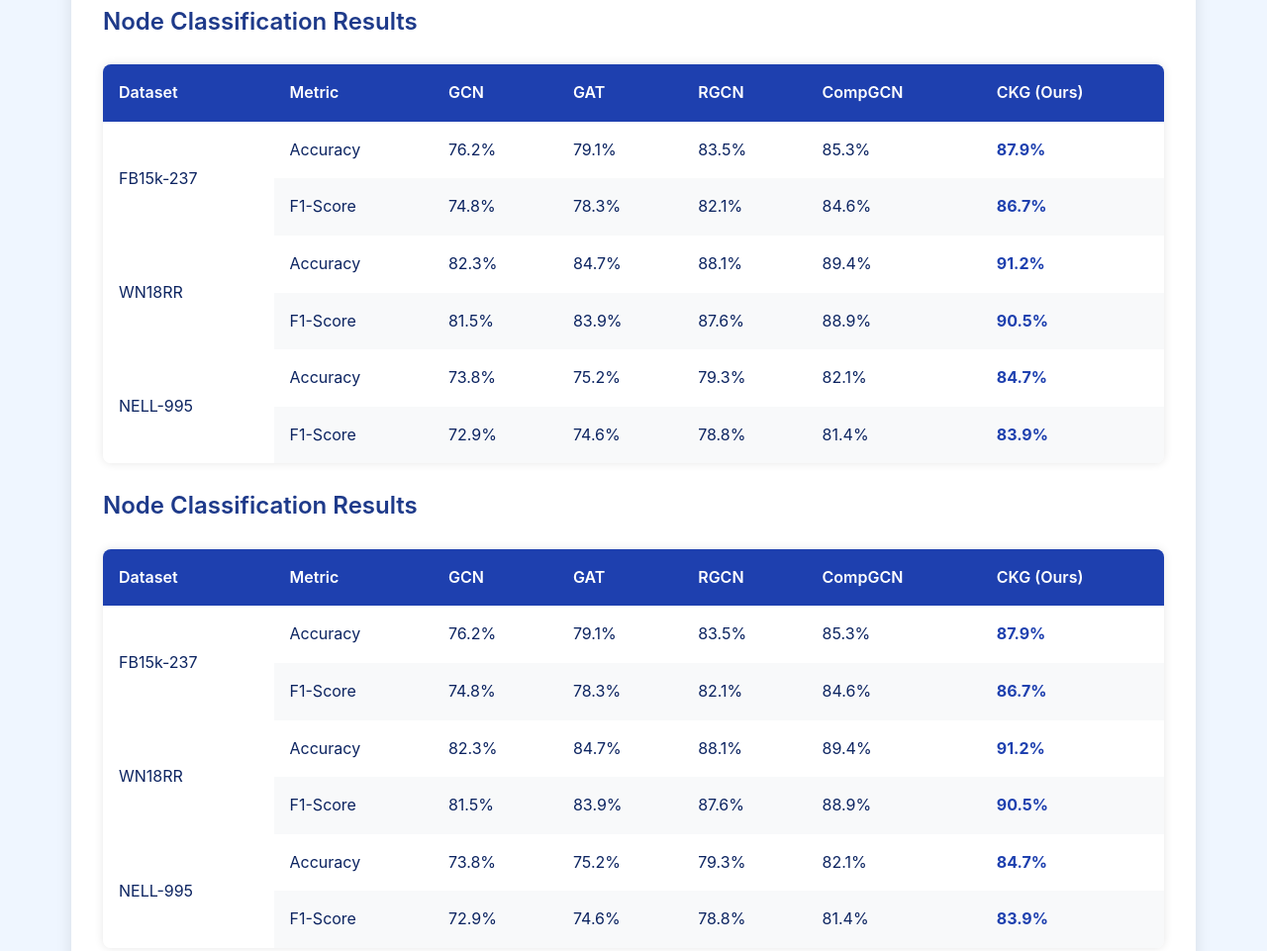
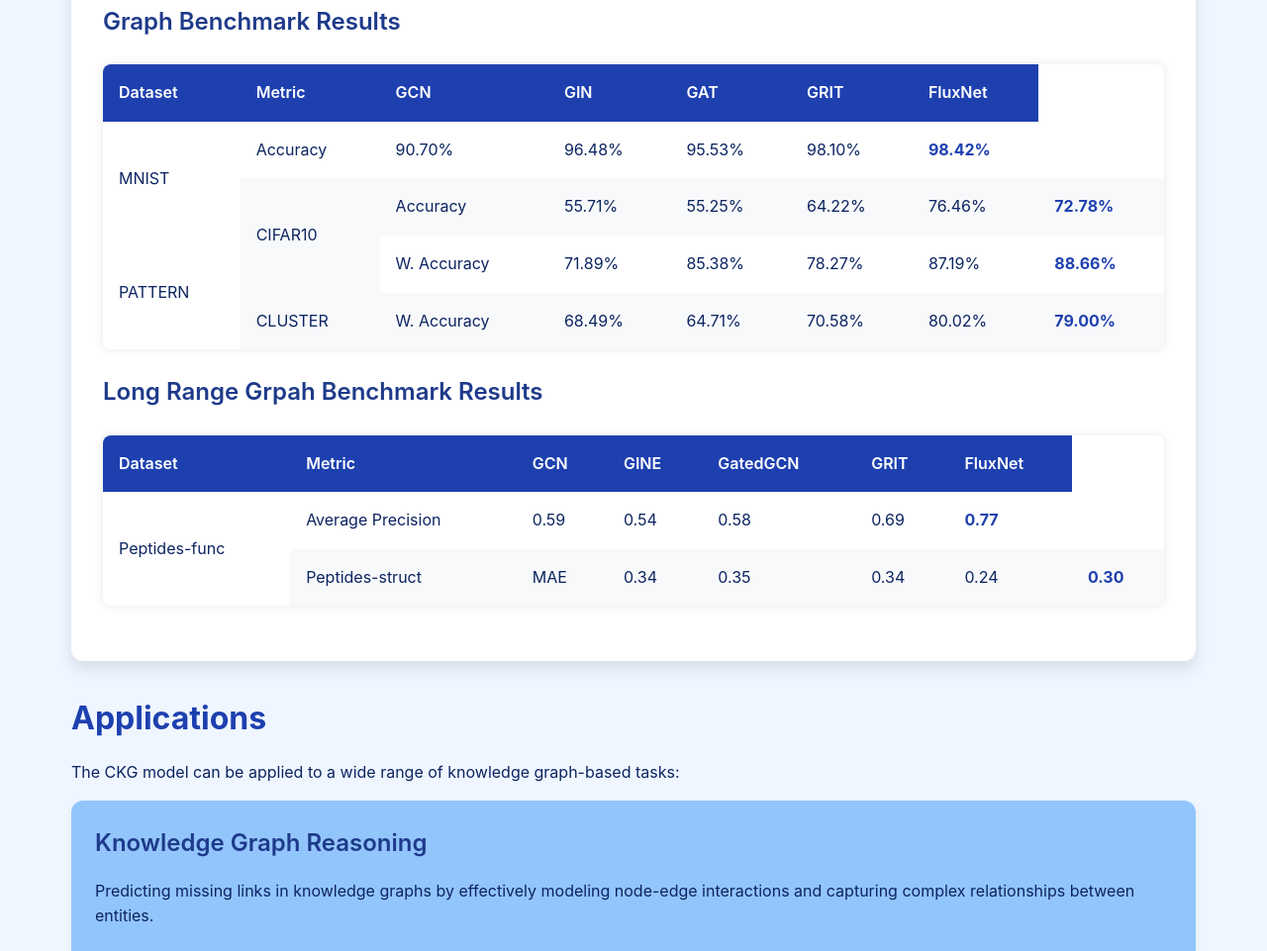
Before and after one commit to nishilkulkarni/fluxnet, a plain HTML site: page docs/index.html in a window 1280 px wide. Shown: the part 1697-2658 px from the top of the page at 99% size. Drawn offline with nearby package versions, Linux system fonts and the light colour scheme.

Commit message:
Initial Commit

```diff
--- a/docs/index.html
+++ b/docs/index.html
@@ -314,7 +314,7 @@
             <ul>
                 <li>A novel graph convolution framework that leverages pseudo-coordinates and continuous convolution kernels to model graph structures.</li>
                 <li>Integration of GATv2-based attention mechanisms for enhanced context awareness and dynamic feature interaction.</li>
-                <li>A highly flexible and powerful architecture capable of achieving state-of-the-art performance on standard Graph Neural Network (GNN) benchmarks.</li>
+                <li>A highly flexible and efficient architecture that achieves state-of-the-art performance on Long-Range Graph Benchmark (LRGB) tasks, offering an excellent balance between accuracy and computational efficiency.</li>
             </ul>
         </section>
 
@@ -494,137 +494,90 @@ class CKGConvBlockWithGAT(nn.Module):
             <div class="chart-container">
                 <canvas id="linkPredictionChart"></canvas>
             </div> -->
-            <h3>Node Classification Results</h3>
+            <h3>Graph Benchmark Results</h3>
             <table class="benchmark-table">
                 <thead>
                     <tr>
                         <th>Dataset</th>
                         <th>Metric</th>
                         <th>GCN</th>
+                        <th>GIN</th>
                         <th>GAT</th>
-                        <th>RGCN</th>
-                        <th>CompGCN</th>
-                        <th>CKG (Ours)</th>
+                        <th>GRIT</th>
+                        <th>FluxNet</th>
                     </tr>
                 </thead>
                 <tbody>
                     <tr>
-                        <td rowspan="2">FB15k-237</td>
+                        <td rowspan="2">MNIST</td>
                         <td>Accuracy</td>
-                        <td>76.2%</td>
-                        <td>79.1%</td>
-                        <td>83.5%</td>
-                        <td>85.3%</td>
-                        <td><strong>87.9%</strong></td>
+                        <td>90.70%</td>
+                        <td>96.48%</td>
+                        <td>95.53%</td>
+                        <td>98.10%</td>
+                        <td><strong>98.42%</strong></td>
                     </tr>
                     <tr>
-                        <td>F1-Score</td>
-                        <td>74.8%</td>
-                        <td>78.3%</td>
-                        <td>82.1%</td>
-                        <td>84.6%</td>
-                        <td><strong>86.7%</strong></td>
+                        <td rowspan="2">CIFAR10</td>
+                        <td>Accuracy</td>
+                        <td>55.71%</td>
+                        <td>55.25%</td>
+                        <td>64.22%</td>
+                        <td>76.46%</td>
+                        <td><strong>72.78%</strong></td>
                     </tr>
                     <tr>
-                        <td rowspan="2">WN18RR</td>
-                        <td>Accuracy</td>
-                        <td>82.3%</td>
-                        <td>84.7%</td>
-                        <td>88.1%</td>
-                        <td>89.4%</td>
-                        <td><strong>91.2%</strong></td>
+                        <td rowspan="2">PATTERN</td>
+                        <td>W. Accuracy</td>
+                        <td>71.89%</td>
+                        <td>85.38%</td>
+                        <td>78.27%</td>
+                        <td>87.19%</td>
+                        <td><strong>88.66%</strong></td>
                     </tr>
                     <tr>
-                        <td>F1-Score</td>
-                        <td>81.5%</td>
-                        <td>83.9%</td>
-                        <td>87.6%</td>
-                        <td>88.9%</td>
-                        <td><strong>90.5%</strong></td>
+                        <td rowspan="2">CLUSTER</td>
+                        <td>W. Accuracy</td>
+                        <td>68.49%</td>
+                        <td>64.71%</td>
+                        <td>70.58%</td>
+                        <td>80.02%</td>
+                        <td><strong>79.00%</strong></td>
                     </tr>
-                    <tr>
-                        <td rowspan="2">NELL-995</td>
-                        <td>Accuracy</td>
-                        <td>73.8%</td>
-                        <td>75.2%</td>
-                        <td>79.3%</td>
-                        <td>82.1%</td>
-                        <td><strong>84.7%</strong></td>
-                    </tr>
-                    <tr>
-                        <td>F1-Score</td>
-                        <td>72.9%</td>
-                        <td>74.6%</td>
-                        <td>78.8%</td>
-                        <td>81.4%</td>
-                        <td><strong>83.9%</strong></td>
-                    </tr>
+
                 </tbody>
             </table>
-            <h3>Node Classification Results</h3>
+            <h3>Long Range Grpah Benchmark Results</h3>
             <table class="benchmark-table">
                 <thead>
                     <tr>
                         <th>Dataset</th>
                         <th>Metric</th>
                         <th>GCN</th>
-                        <th>GAT</th>
-                        <th>RGCN</th>
-                        <th>CompGCN</th>
-                        <th>CKG (Ours)</th>
+                        <th>GINE</th>
+                        <th>GatedGCN</th>
+                        <th>GRIT</th>
+                        <th>FluxNet</th>
                     </tr>
                 </thead>
                 <tbody>
                     <tr>
-                        <td rowspan="2">FB15k-237</td>
-                        <td>Accuracy</td>
-                        <td>76.2%</td>
-                        <td>79.1%</td>
-                        <td>83.5%</td>
-                        <td>85.3%</td>
-                        <td><strong>87.9%</strong></td>
+                        <td rowspan="2">Peptides-func</td>
+                        <td>Average Precision</td>
+                        <td>0.59</td>
+                        <td>0.54</td>
+                        <td>0.58</td>
+                        <td>0.69</td>
+                        <td><strong>0.77</strong></td>
                     </tr>
                     <tr>
-                        <td>F1-Score</td>
-                        <td>74.8%</td>
-                        <td>78.3%</td>
-                        <td>82.1%</td>
-                        <td>84.6%</td>
-                        <td><strong>86.7%</strong></td>
-                    </tr>
-                    <tr>
-                        <td rowspan="2">WN18RR</td>
-                        <td>Accuracy</td>
-                        <td>82.3%</td>
-                        <td>84.7%</td>
-                        <td>88.1%</td>
-                        <td>89.4%</td>
-                        <td><strong>91.2%</strong></td>
-                    </tr>
-                    <tr>
-                        <td>F1-Score</td>
-                        <td>81.5%</td>
-                        <td>83.9%</td>
-                        <td>87.6%</td>
-                        <td>88.9%</td>
-                        <td><strong>90.5%</strong></td>
-                    </tr>
-                    <tr>
-                        <td rowspan="2">NELL-995</td>
-                        <td>Accuracy</td>
-                        <td>73.8%</td>
-                        <td>75.2%</td>
-                        <td>79.3%</td>
-                        <td>82.1%</td>
-                        <td><strong>84.7%</strong></td>
-                    </tr>
-                    <tr>
-                        <td>F1-Score</td>
-                        <td>72.9%</td>
-                        <td>74.6%</td>
-                        <td>78.8%</td>
-                        <td>81.4%</td>
-                        <td><strong>83.9%</strong></td>
+                        <td rowspan="2">Peptides-struct</td>
+                        <td>MAE</td>
+                        <td>0.34</td>
+                        <td>0.35</td>
+                        <td>0.34</td>
+                        <td>0.24</td>
+                        <td><strong>0.30</strong></td>
                     </tr>
                 </tbody>
             </table>
```
